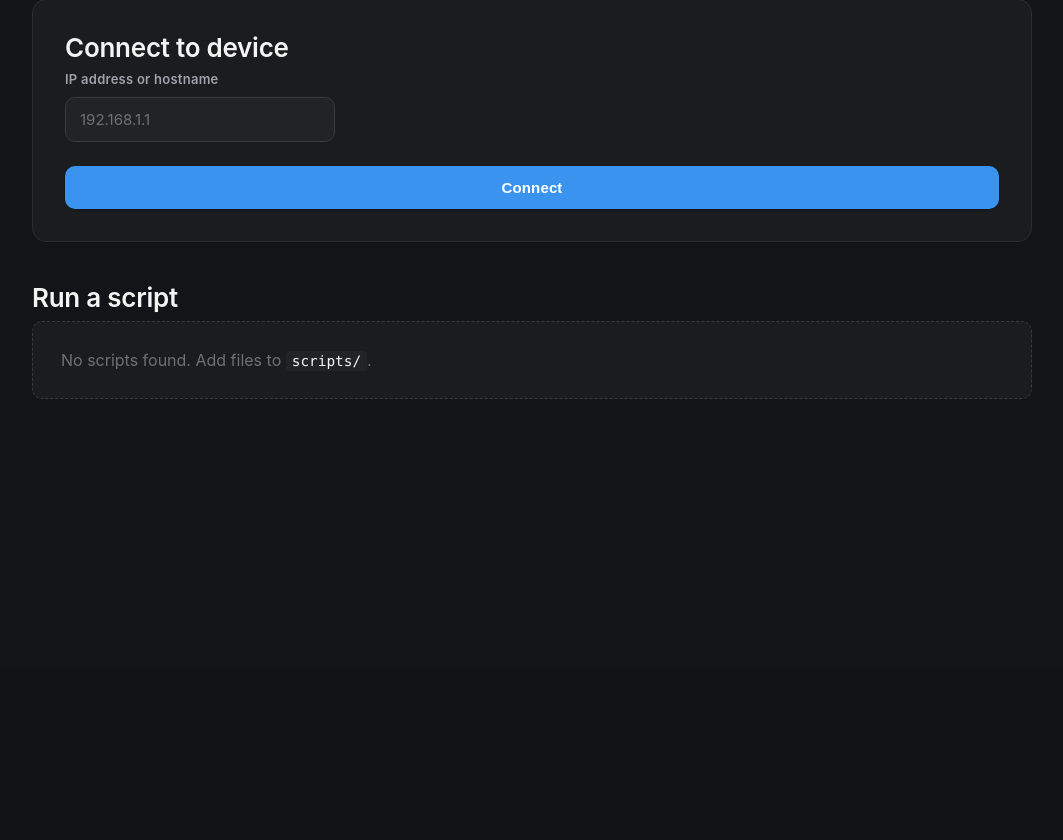
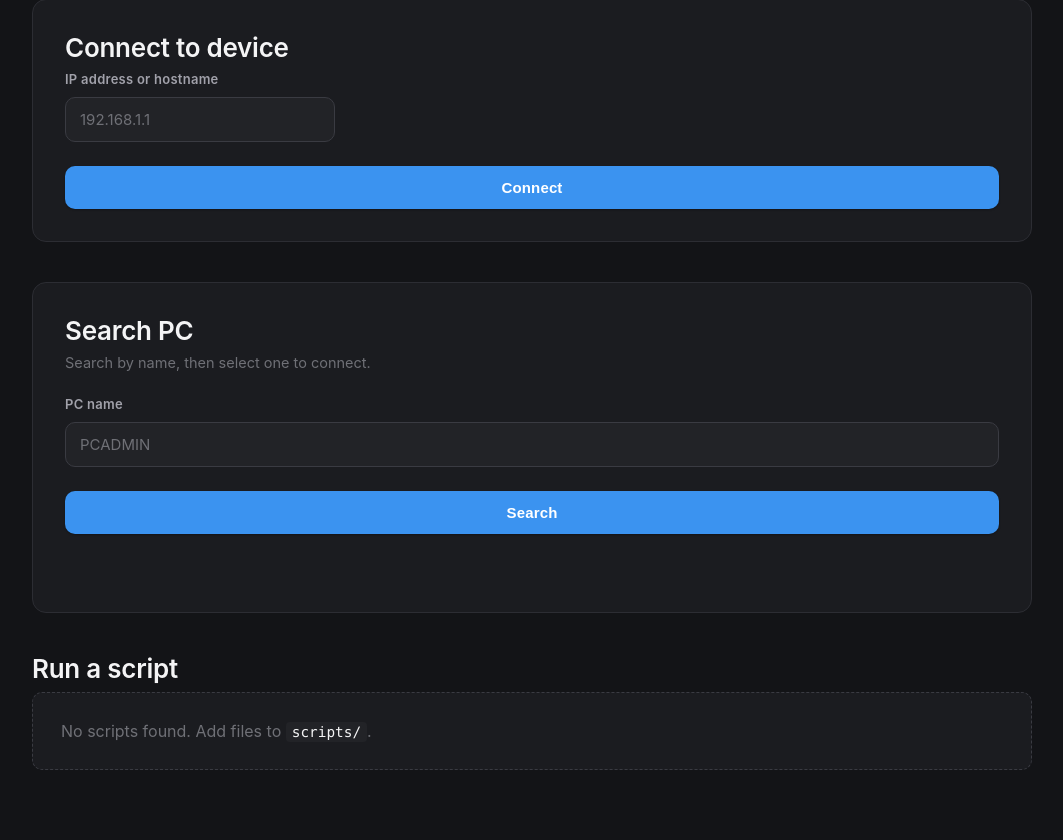
Before and after one commit to killmesoonbaby044/RemoteLink, a Python web app: template frontend/templates/pages/index.html in a window 1280 px wide. Shown: the part 132-972 px from the top of the page, without its empty margins (108-1171 px from the left). Before the commit the page ends 531 px from the top, so only its background shows below. Run offline with Jinja, Linux system fonts and the light colour scheme; the template is opened without the code that fills it, so the values that code supplies are empty.

Commit message:
second version

```diff
--- a/app/routers/pages.py
+++ b/app/routers/pages.py
@@ -5,7 +5,7 @@ from __future__ import annotations
 from fastapi import Request, APIRouter
 from fastapi.responses import HTMLResponse
 
-from app.services.scripts.script_runner import list_scripts
+from app.services.scripts.script_runner import list_scripts, list_pc_scripts
 from app.templating import templates
 
 router = APIRouter()
@@ -17,7 +17,7 @@ async def index(request: Request):
     return templates.TemplateResponse(
         request=request,
         name="pages/index.html",
-        context={"scripts": list_scripts()},
+        context={"scripts": list_scripts(), "pc_scripts": list_pc_scripts()},
     )
     # return templates.TemplateResponse(request=request, name="index.html")
 
--- a/frontend/static/css/style.css
+++ b/frontend/static/css/style.css
@@ -366,14 +366,16 @@ body {
    ========================= */
 
 #connect-form,
-#credentials-form {
+#credentials-form,
+#pc-search-form {
     display: flex;
     flex-direction: column;
     gap: 10px;
 }
 
 #connect-form label,
-#credentials-form label {
+#credentials-form label,
+#pc-search-form label {
     font-size: 13px;
     font-weight: 600;
     color: var(--color-text-secondary);
@@ -381,7 +383,8 @@ body {
 }
 
 #connect-form input,
-#credentials-form input {
+#credentials-form input,
+#pc-search-form input {
     padding: 12px 14px;
     margin-bottom: 6px;
 
@@ -400,24 +403,28 @@ body {
 }
 
 #connect-form input::placeholder,
-#credentials-form input::placeholder {
+#credentials-form input::placeholder,
+#pc-search-form input::placeholder {
     color: var(--color-text-muted);
 }
 
 #connect-form input:hover,
-#credentials-form input:hover {
+#credentials-form input:hover,
+#pc-search-form input:hover {
     border-color: var(--color-text-muted);
 }
 
 #connect-form input:focus,
-#credentials-form input:focus {
+#credentials-form input:focus,
+#pc-search-form input:focus {
     outline: none;
     border-color: var(--color-accent);
     box-shadow: 0 0 0 3px var(--color-accent-soft);
 }
 
 #connect-form button,
-#credentials-form button {
+#credentials-form button,
+#pc-search-form button {
     margin-top: 8px;
     padding: 13px 20px;
 
@@ -440,20 +447,23 @@ body {
 }
 
 #connect-form button:hover,
-#credentials-form button:hover {
+#credentials-form button:hover,
+#pc-search-form button:hover {
     filter: brightness(1.12);
     box-shadow: 0 4px 16px var(--color-accent-soft);
 }
 
 #connect-form button:active,
-#credentials-form button:active {
+#credentials-form button:active,
+#pc-search-form button:active {
     filter: brightness(0.95);
     transform: translateY(1px);
     box-shadow: var(--shadow-sm);
 }
 
 #connect-form button:focus-visible,
-#credentials-form button:focus-visible {
+#credentials-form button:focus-visible,
+#pc-search-form button:focus-visible {
     outline: 2px solid var(--color-accent);
     outline-offset: 2px;
 }
@@ -527,6 +537,62 @@ body {
     min-height: 20px;
     color: var(--color-text-secondary);
     font-size: 14px;
+}
+
+
+/* PC search results */
+
+.search-status {
+    margin: 14px 0 0 0;
+    min-height: 20px;
+    color: var(--color-text-secondary);
+    font-size: 14px;
+}
+
+.pc-search-results {
+    margin: 12px 0 0 0;
+    padding: 0;
+    list-style: none;
+
+    display: flex;
+    flex-direction: column;
+    gap: 8px;
+}
+
+.pc-search-result-label {
+    display: flex;
+    align-items: center;
+    gap: 12px;
+
+    padding: 12px 14px;
+
+    background: var(--color-surface-2);
+    border: 1px solid var(--color-border);
+    border-radius: var(--radius-md);
+
+    cursor: pointer;
+    transition:
+        border-color var(--transition-fast),
+        background var(--transition-fast);
+}
+
+.pc-search-result-label:hover {
+    background: var(--color-surface-hover);
+    border-color: var(--color-border-strong);
+}
+
+.pc-search-result-radio {
+    accent-color: var(--color-accent);
+    width: 16px;
+    height: 16px;
+    flex-shrink: 0;
+    cursor: pointer;
+}
+
+.pc-search-result-name {
+    font-family: var(--font-mono);
+    font-size: 14.5px;
+    color: var(--color-text);
 }
 
 
--- a/frontend/static/js/index.js
+++ b/frontend/static/js/index.js
@@ -76,6 +76,177 @@ hostInput.addEventListener("keydown", (event) => {
 });
 
 
+// --- PC search --------------------------------------------------------
+// Runs the same script the "Run a script" card would (see PC_SEARCH_SCRIPT),
+// over the same /ws/script endpoint app.js uses on the terminal page --
+// but headless: no xterm, no /terminal navigation. It only waits for the
+// "search_results" message, renders the list, then closes the socket.
+// Picking one result *does* navigate to /terminal, same as any other
+// script run, just with the picked name packed in as the argument.
+
+const PC_SEARCH_SCRIPT = "search_pc"; // must match the script's name in "Run a script"
+
+const pcSearchForm = document.getElementById("pc-search-form");
+const pcSearchInput = document.getElementById("pc-search-query");
+const pcSearchStatus = document.getElementById("pc-search-status");
+const pcSearchResults = document.getElementById("pc-search-results");
+
+const pcScriptsSection = document.getElementById("pc-scripts-section");
+const pcScriptsTarget = document.getElementById("pc-scripts-target");
+const pcScriptLinks = pcScriptsSection
+    ? Array.from(pcScriptsSection.querySelectorAll(".pc-script-link"))
+    : [];
+
+function wsUrl(path) {
+    const protocol = window.location.protocol === "https:" ? "wss" : "ws";
+    return `${protocol}://${window.location.host}${path}`;
+}
+
+function setPcSearchStatus(text) {
+    pcSearchStatus.textContent = text || "";
+}
+
+// Points each script in pc_scripts at this PC and reveals the block --
+// same script cards as "Run a script", just with the checked PC's name
+// packed in as the argument (same "name|arg" convention as everywhere
+// else scripts are run with a parameter).
+function showPcScripts(pcName) {
+    pcScriptLinks.forEach((link) => {
+        const scriptName = link.dataset.script;
+        const scriptRef = `pc\\${scriptName}|${pcName}`;
+        link.href = `/terminal?script=${encodeURIComponent(scriptRef)}`;
+    });
+
+    if (pcScriptsTarget) {
+        pcScriptsTarget.textContent = pcName;
+    }
+
+    pcScriptsSection?.removeAttribute("hidden");
+}
+
+function hidePcScripts() {
+    pcScriptsSection?.setAttribute("hidden", "");
+}
+
+function renderPcSearchResults(computers) {
+    pcSearchResults.innerHTML = "";
+    hidePcScripts();
+
+    if (!computers.length) {
+        setPcSearchStatus("No matches found.");
+        return;
+    }
+
+    setPcSearchStatus(`${computers.length} found — check one to continue.`);
+
+    computers.forEach((name) => {
+        const item = document.createElement("li");
+        item.className = "pc-search-result";
+
+        const label = document.createElement("label");
+        label.className = "pc-search-result-label";
+
+        const checkbox = document.createElement("input");
+        checkbox.type = "checkbox";
+        checkbox.name = "pc-search-result";
+        checkbox.className = "pc-search-result-radio";
+        checkbox.value = name;
+
+        const nameSpan = document.createElement("span");
+        nameSpan.className = "pc-search-result-name";
+        nameSpan.textContent = name;
+
+        label.appendChild(checkbox);
+        label.appendChild(nameSpan);
+        item.appendChild(label);
+        pcSearchResults.appendChild(item);
+
+        checkbox.addEventListener("change", () => {
+            const rows = pcSearchResults.querySelectorAll(".pc-search-result");
+            const boxes = pcSearchResults.querySelectorAll(
+                ".pc-search-result-radio"
+            );
+
+            if (checkbox.checked) {
+                // Only one PC at a time -- uncheck any other.
+                boxes.forEach((other) => {
+                    if (other !== checkbox) {
+                        other.checked = false;
+                    }
+                });
+
+                // Shrink: hide every row except the checked one.
+                rows.forEach((row) => {
+                    row.hidden = row !== item;
+                });
+
+                showPcScripts(name);
+            } else {
+                // Expand: show the full list again.
+                rows.forEach((row) => {
+                    row.hidden = false;
+                });
+
+                hidePcScripts();
+            }
+        });
+    });
+}
+
+function searchPc(query) {
+    pcSearchResults.innerHTML = "";
+    setPcSearchStatus("Searching...");
+
+    const scriptRef = `${PC_SEARCH_SCRIPT}|${query}`;
+    const socket = new WebSocket(
+        wsUrl(`/ws/script?name=${encodeURIComponent(scriptRef)}`)
+    );
+
+    socket.onmessage = (event) => {
+        if (typeof event.data !== "string") {
+            return;
+        }
+
+        let message;
+        try {
+            message = JSON.parse(event.data);
+        } catch {
+            return;
+        }
+
+        if (message.type === "search_results") {
+            renderPcSearchResults(message.computers || []);
+            socket.close();
+            return;
+        }
+
+        if (message.type === "error") {
+            setPcSearchStatus(message.message || "Search failed.");
+            socket.close();
+        }
+
+        // "status" messages (e.g. "Starting PC...") have nowhere to go
+        // here since there's no terminal — ignored on purpose.
+    };
+
+    socket.onerror = () => {
+        setPcSearchStatus("WebSocket error.");
+    };
+}
+
+pcSearchForm?.addEventListener("submit", (event) => {
+    event.preventDefault();
+
+    const query = pcSearchInput.value.trim();
+
+    if (!query) {
+        return;
+    }
+
+    searchPc(query);
+});
+
+
 form.addEventListener(
     "submit",
     (event) => {
--- a/frontend/templates/pages/index.html
+++ b/frontend/templates/pages/index.html
@@ -48,6 +48,95 @@ Connect
             </button>
 
         </form>
+
+    </section>
+
+
+    <section class="connect-section search-section">
+
+        <h1>
+            Search PC
+        </h1>
+
+        <p class="script-description">
+            Search by name, then select one to connect.
+        </p>
+
+
+        <form id="pc-search-form">
+
+            <label for="pc-search-query">
+                PC name
+            </label>
+
+            <input
+                type="text"
+                id="pc-search-query"
+                name="query"
+                placeholder="PCADMIN"
+                autocomplete="off"
+                required
+            >
+
+            <button type="submit">
+                Search
+            </button>
+
+        </form>
+
+
+        <p class="search-status" id="pc-search-status"></p>
+
+        <ul class="pc-search-results" id="pc-search-results"></ul>
+
+
+        <div class="pc-scripts-block" id="pc-scripts-section" hidden>
+
+            {% if pc_scripts %}
+
+            <p class="script-description">
+                Run a script for
+                <strong id="pc-scripts-target"></strong>:
+            </p>
+
+
+            <ul class="script-list">
+
+                {% for name in pc_scripts %}
+
+                <li class="script-item">
+
+                    <a
+                        class="script-link pc-script-link"
+                        href="#"
+                        data-script="{{ name }}"
+                    >
+
+                        <span class="script-icon">
+                            &gt;_
+                        </span>
+
+
+                        <span class="script-name">
+                            {{ name }}
+                        </span>
+
+
+                        <span class="script-arrow">
+                            ›
+                        </span>
+
+                    </a>
+
+                </li>
+
+                {% endfor %}
+
+            </ul>
+
+            {% endif %}
+
+        </div>
 
     </section>
 
```
Also changed, not shown: app/services/scripts/script_runner.py (+12 -0 lines).
